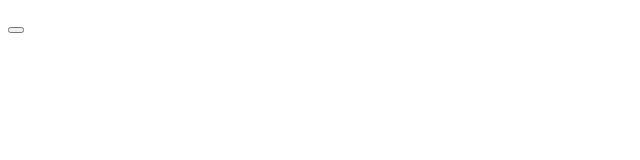
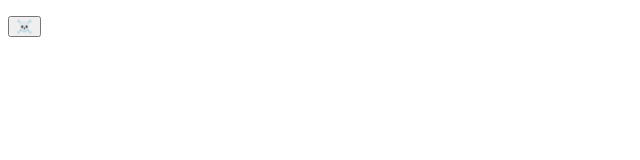
Before and after one commit to JavaVista/TicTacToe---PWA, an Angular app: page / in a window 1280 px wide. Shown: the top 160 px of the page, without its empty margins (0-640 px from the left). Built offline with nearby package versions, Linux system fonts and the light colour scheme.

Commit message:
feat(app) value to square

```diff
--- a/src/app/app.component.html
+++ b/src/app/app.component.html
@@ -1,2 +1,2 @@
-<app-square></app-square>
+<app-square [value]="'☠️'"></app-square>
 <router-outlet></router-outlet>
```
